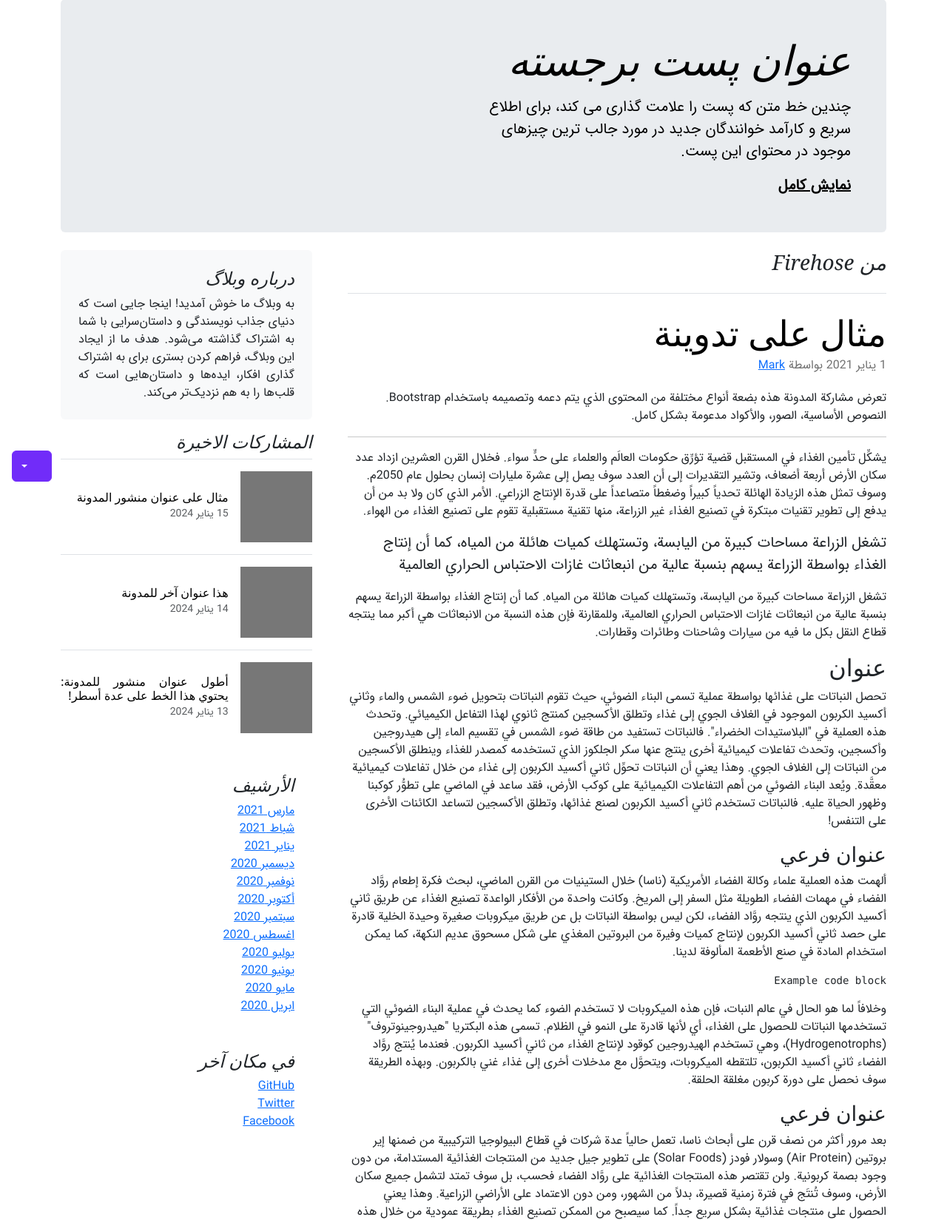
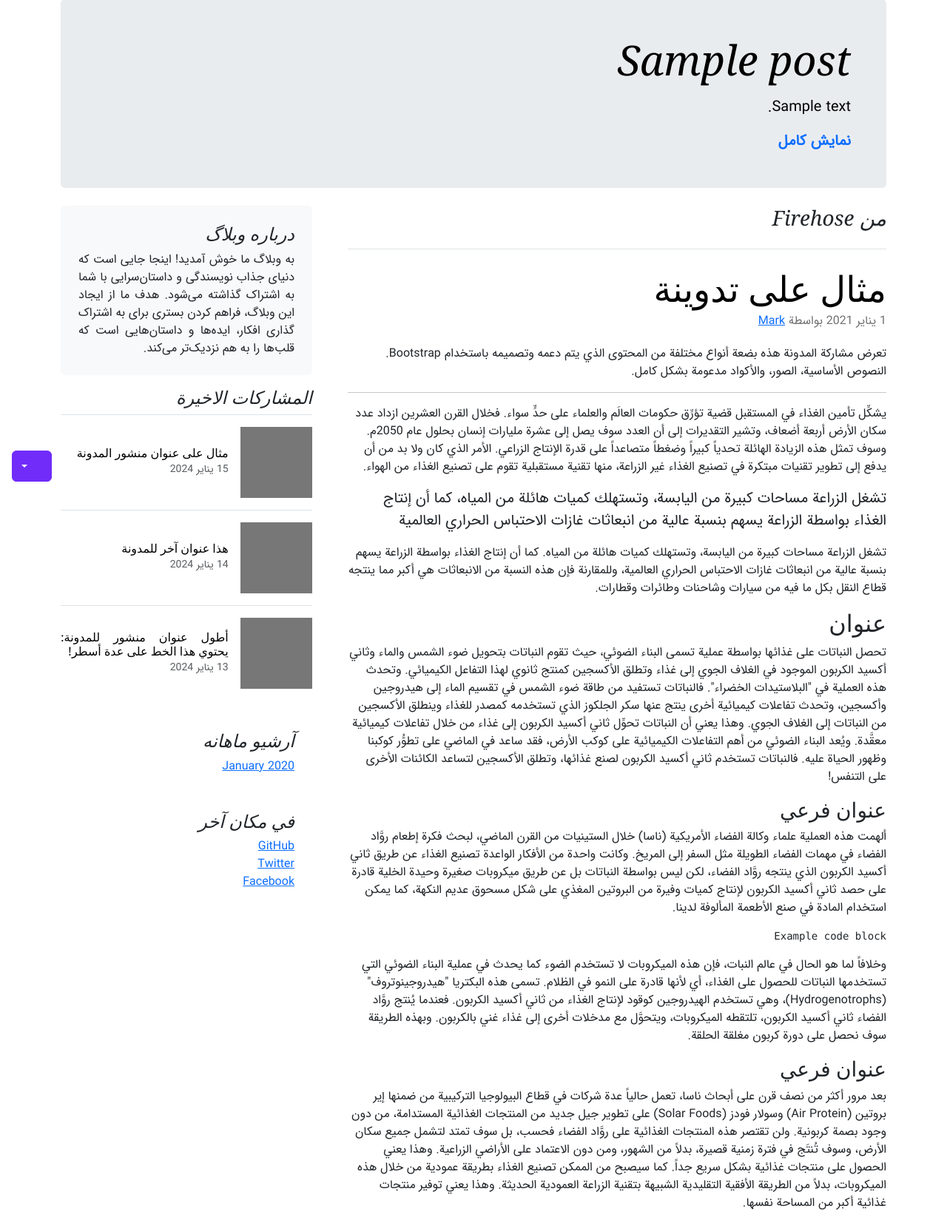
Before and after one commit to sajjadkargar6131/blog, a Django app: page / in a window 1280 px wide. Shown: the part 133-1782 px from the top of the page at 74% size. Run offline with Django 4.2, Linux system fonts and the light colour scheme; tables that the repository leaves empty hold one stand-in row (values such as "Sample post"); some web fonts are replaced.

Commit message:
archive system

```diff
--- a/index/templates/index/index.html
+++ b/index/templates/index/index.html
@@ -1,15 +1,16 @@
 {% extends "_base.html" %}
-
 {% block content %}
+  {% if top_post %}
     <div class="p-4 p-md-5 mb-4 rounded text-body-emphasis bg-body-secondary">
-  <div class="col-lg-6 px-0">
-    <h1 class="display-4 fst-italic">عنوان پست برجسته</h1>
+      <div class="col-lg-12 px-0">
+        <h1 class="display-4 fst-italic"> {{top_post.title}} </h1>
         <p class="lead my-3">
-      چندین خط متن که پست را علامت گذاری می کند، برای اطلاع سریع و کارآمد خوانندگان جدید در مورد جالب ترین چیزهای موجود در محتوای این پست.
+          {{top_post.text|truncatewords:50}}
         </p>
-    <p class="lead mb-0"><a href="#" class="text-body-emphasis fw-bold"> نمایش کامل </a></p>
+        <p class="lead mb-0"><a href="{% url "post_detail" top_post.slug  %}" class=" fw-bold text-decoration-none"> نمایش کامل </a></p>
       </div>
     </div>
+  {% endif %}
   <div class="row g-5">
     <div class="col-md-8">
       <h3 class="pb-4 mb-4 fst-italic border-bottom">
@@ -124,25 +125,16 @@
             </li>
           </ul>
         </div>
-
+       {% if monthly_archive %}
         <div class="p-4">
-        <h4 class="fst-italic">الأرشيف</h4>
+          <h4 class="fst-italic">آرشیو ماهانه</h4>
           <ol class="list-unstyled mb-0">
-          <li><a href="#">مارس 2021</a></li>
-          <li><a href="#">شباط 2021</a></li>
-          <li><a href="#">يناير 2021</a></li>
-          <li><a href="#">ديسمبر 2020</a></li>
-          <li><a href="#">نوفمبر 2020</a></li>
-          <li><a href="#">أكتوبر 2020</a></li>
-          <li><a href="#">سبتمبر 2020</a></li>
-          <li><a href="#">اغسطس 2020</a></li>
-          <li><a href="#">يوليو 2020</a></li>
-          <li><a href="#">يونيو 2020</a></li>
-          <li><a href="#">مايو 2020</a></li>
-          <li><a href="#">ابريل 2020</a></li>
+            {% for date in monthly_archive  %}
+              <li><a href="#">{{date|date:"F Y"}}</a></li>
+            {% endfor %}
           </ol>
         </div>
-
+       {% endif %}
         <div class="p-4">
           <h4 class="fst-italic">في مكان آخر</h4>
           <ol class="list-unstyled">
--- a/index/views.py
+++ b/index/views.py
@@ -1,4 +1,8 @@
 from django.shortcuts import render
+from django.db.models import Count
+from blog.models import Post
 
 def index(request):
-    return render(request, 'index/index.html')
+    top_post = Post.objects.annotate(view_count=Count('views')).order_by('-view_count').first()
+    monthly_archive = Post.objects.dates('created_at', 'month', order='DESC')
+    return render(request, 'index/index.html', {'top_post':top_post, 'monthly_archive':monthly_archive})
--- a/templates/_base.html
+++ b/templates/_base.html
@@ -96,9 +96,9 @@
 
     </main>
     <footer class="py-3 mt-3 text-center text-body-secondary bg-body-tertiary">
-      <p>تم تصميم نموذج المدونة لـ <a href="https://getbootstrap.com/">Bootstrap</a> بواسطة <a href="https://twitter.com/mdo"><bdi lang="en" dir="ltr">@mdo</bdi></a>.</p>
+      <p>طراحی شده با عشق ❤️ و کمی چای ایرانی !</p>
       <p class="mb-0">
-        <a href="#">عد إلى الأعلى</a>
+        کپی لفت - سجاد کارگر
       </p>
     </footer>
     <script src="https://ajax.googleapis.com/ajax/libs/jquery/3.5.1/jquery.min.js"></script>
```
Also changed, not shown: media/covers/Penguins.jpg (added), media/covers/Tulips.jpg (added). Lines whose indentation alone changed are shown as unchanged.
